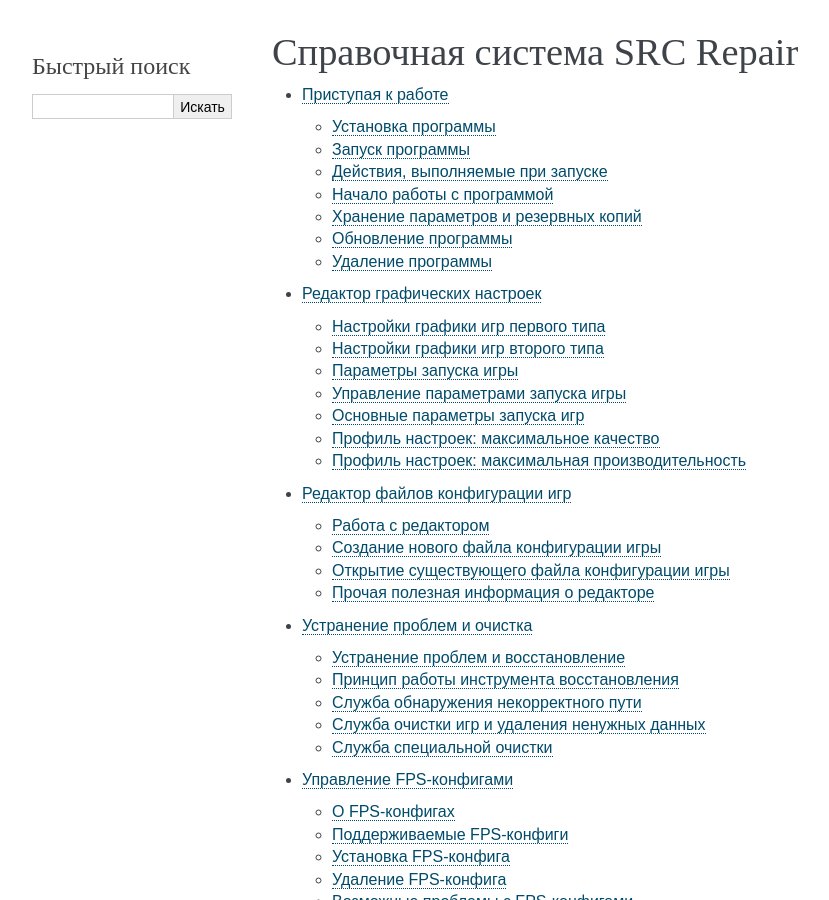
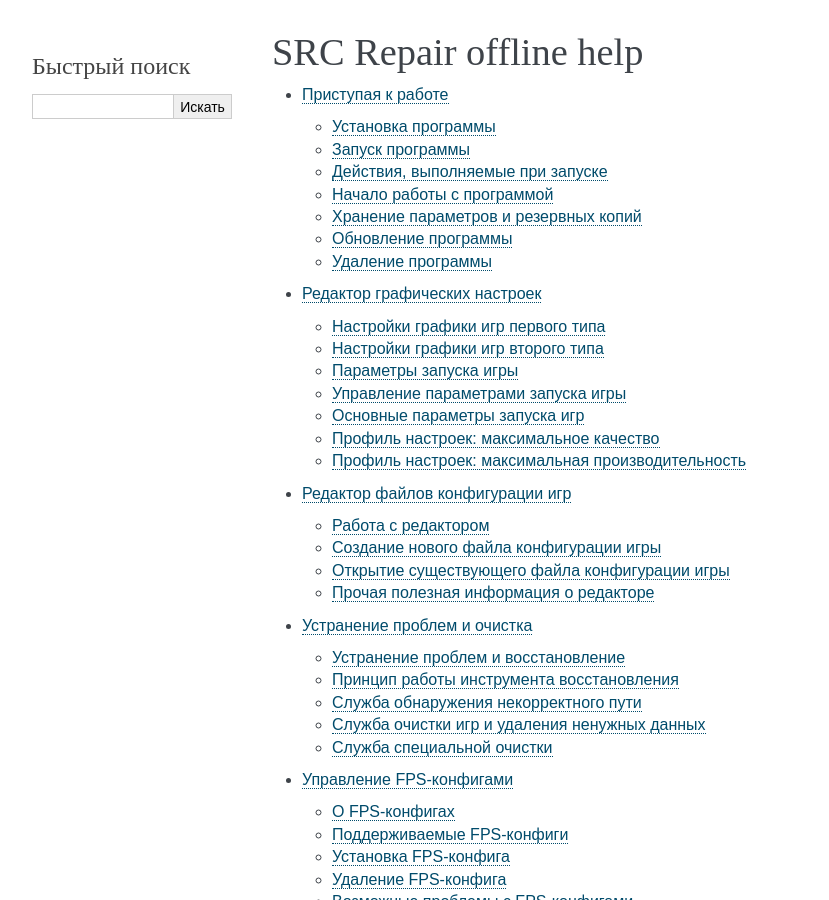
Before and after one commit to xvitaly/srcrepair, a Sphinx documentation site: the page built from docs/help/source/index.rst, in a window 1280 px wide and 900 px high. Shown: the whole window, without its empty margins (148-977 px from the left). Built offline with Sphinx 7.4.7, drawn with Linux system fonts in a browser that asks for light colours.

Commit message:
Translated index page of offline help.
Closes #335.

```diff
--- a/docs/help/source/index.rst
+++ b/docs/help/source/index.rst
@@ -1,6 +1,6 @@
 .. _index:
 
-Справочная система SRC Repair
+SRC Repair offline help
 ======================================
 
 .. toctree::
```
